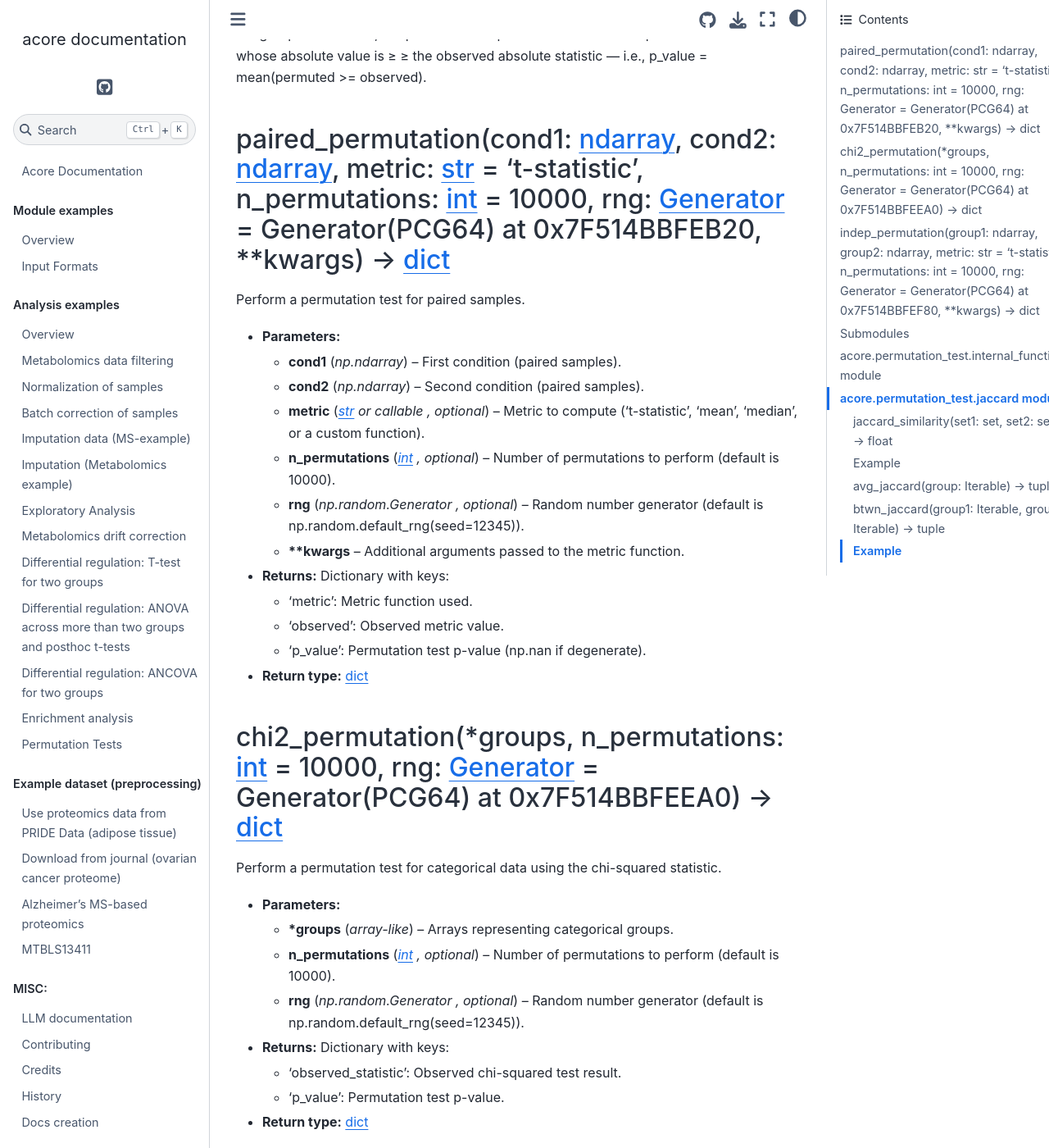
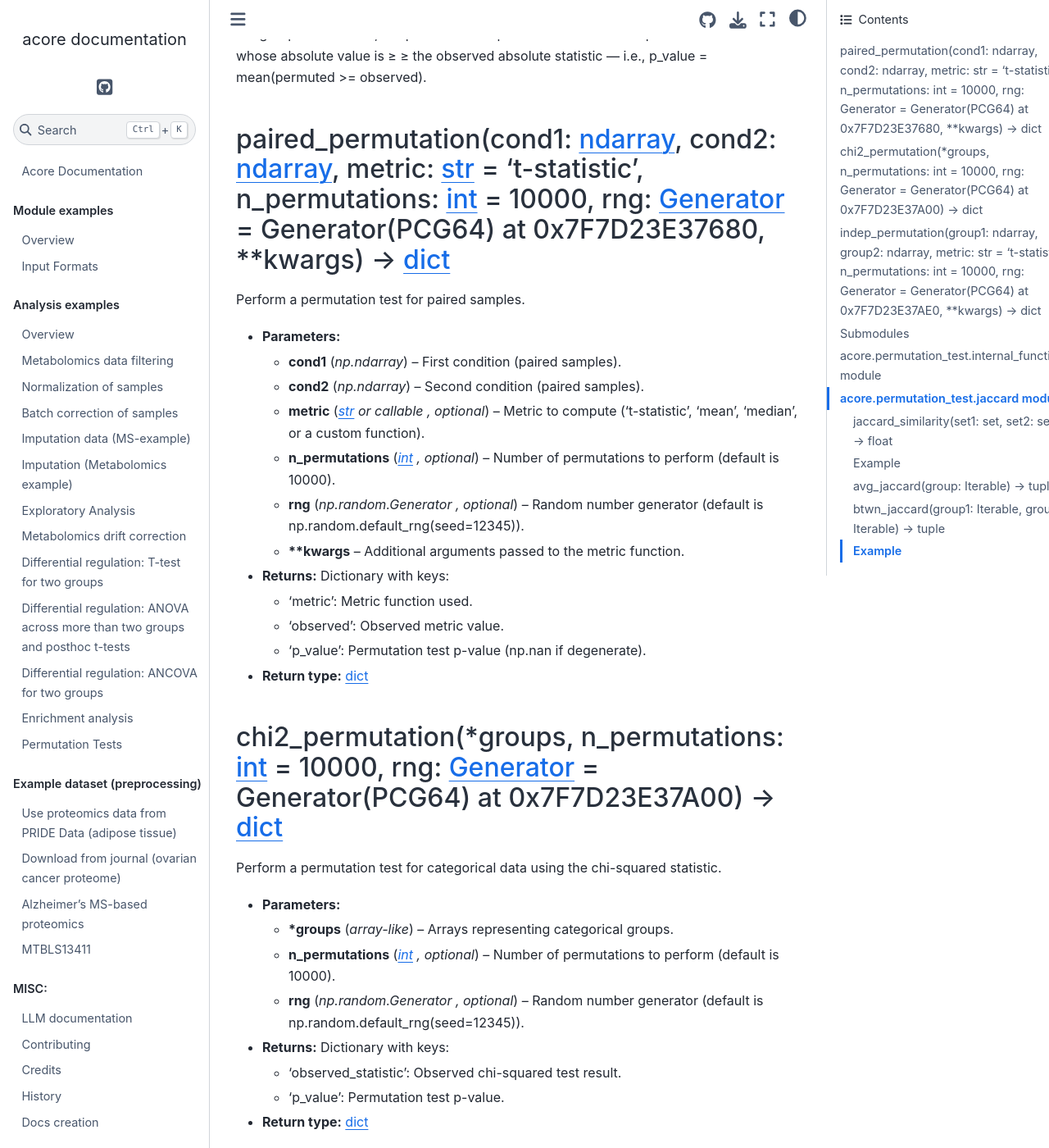
Before and after one commit to Multiomics-Analytics-Group/acore, a Sphinx documentation site: the page built from docs/markdown_ref/acore.permutation_test.md, in a window 1280 px wide and 1400 px high, scrolled down 1022 px. Shown: the whole window at 82% size. Built offline with Sphinx 7.4.7 and the Sphinx Book theme 1.1.4, drawn with Linux system fonts in a browser that asks for light colours; pages that are not in the unit, such as notebooks, are missing from menus; a script that is not in the unit is left out; some of the changed text lies outside the part shown.

Commit message:
docs: update markdown reference

```diff
--- a/docs/markdown_ref/acore.permutation_test.md
+++ b/docs/markdown_ref/acore.permutation_test.md
@@ -40,7 +40,7 @@ groups. In all three, the p-value is computed as the fraction of permuted statis
 absolute value is ≥ ≥ the observed absolute statistic — i.e., p_value = mean(permuted >=
 observed).
 
-### paired_permutation(cond1: [ndarray](https://numpy.org/doc/stable/reference/generated/numpy.ndarray.html#numpy.ndarray), cond2: [ndarray](https://numpy.org/doc/stable/reference/generated/numpy.ndarray.html#numpy.ndarray), metric: [str](https://docs.python.org/3/library/stdtypes.html#str) = 't-statistic', n_permutations: [int](https://docs.python.org/3/library/functions.html#int) = 10000, rng: [Generator](https://numpy.org/doc/stable/reference/random/generator.html#numpy.random.Generator) = Generator(PCG64) at 0x7F514BBFEB20, \*\*kwargs) → [dict](https://docs.python.org/3/library/stdtypes.html#dict)
+### paired_permutation(cond1: [ndarray](https://numpy.org/doc/stable/reference/generated/numpy.ndarray.html#numpy.ndarray), cond2: [ndarray](https://numpy.org/doc/stable/reference/generated/numpy.ndarray.html#numpy.ndarray), metric: [str](https://docs.python.org/3/library/stdtypes.html#str) = 't-statistic', n_permutations: [int](https://docs.python.org/3/library/functions.html#int) = 10000, rng: [Generator](https://numpy.org/doc/stable/reference/random/generator.html#numpy.random.Generator) = Generator(PCG64) at 0x7F7D23E37680, \*\*kwargs) → [dict](https://docs.python.org/3/library/stdtypes.html#dict)
 
 Perform a permutation test for paired samples.
 
@@ -59,7 +59,7 @@ Perform a permutation test for paired samples.
 * **Return type:**
   [dict](https://docs.python.org/3/library/stdtypes.html#dict)
 
-### chi2_permutation(\*groups, n_permutations: [int](https://docs.python.org/3/library/functions.html#int) = 10000, rng: [Generator](https://numpy.org/doc/stable/reference/random/generator.html#numpy.random.Generator) = Generator(PCG64) at 0x7F514BBFEEA0) → [dict](https://docs.python.org/3/library/stdtypes.html#dict)
+### chi2_permutation(\*groups, n_permutations: [int](https://docs.python.org/3/library/functions.html#int) = 10000, rng: [Generator](https://numpy.org/doc/stable/reference/random/generator.html#numpy.random.Generator) = Generator(PCG64) at 0x7F7D23E37A00) → [dict](https://docs.python.org/3/library/stdtypes.html#dict)
 
 Perform a permutation test for categorical data using the chi-squared statistic.
 
@@ -74,7 +74,7 @@ Perform a permutation test for categorical data using the chi-squared statistic.
 * **Return type:**
   [dict](https://docs.python.org/3/library/stdtypes.html#dict)
 
-### indep_permutation(group1: [ndarray](https://numpy.org/doc/stable/reference/generated/numpy.ndarray.html#numpy.ndarray), group2: [ndarray](https://numpy.org/doc/stable/reference/generated/numpy.ndarray.html#numpy.ndarray), metric: [str](https://docs.python.org/3/library/stdtypes.html#str) = 't-statistic', n_permutations: [int](https://docs.python.org/3/library/functions.html#int) = 10000, rng: [Generator](https://numpy.org/doc/stable/reference/random/generator.html#numpy.random.Generator) = Generator(PCG64) at 0x7F514BBFEF80, \*\*kwargs) → [dict](https://docs.python.org/3/library/stdtypes.html#dict)
+### indep_permutation(group1: [ndarray](https://numpy.org/doc/stable/reference/generated/numpy.ndarray.html#numpy.ndarray), group2: [ndarray](https://numpy.org/doc/stable/reference/generated/numpy.ndarray.html#numpy.ndarray), metric: [str](https://docs.python.org/3/library/stdtypes.html#str) = 't-statistic', n_permutations: [int](https://docs.python.org/3/library/functions.html#int) = 10000, rng: [Generator](https://numpy.org/doc/stable/reference/random/generator.html#numpy.random.Generator) = Generator(PCG64) at 0x7F7D23E37AE0, \*\*kwargs) → [dict](https://docs.python.org/3/library/stdtypes.html#dict)
 
 Perform a permutation test for independent samples.
 
```
